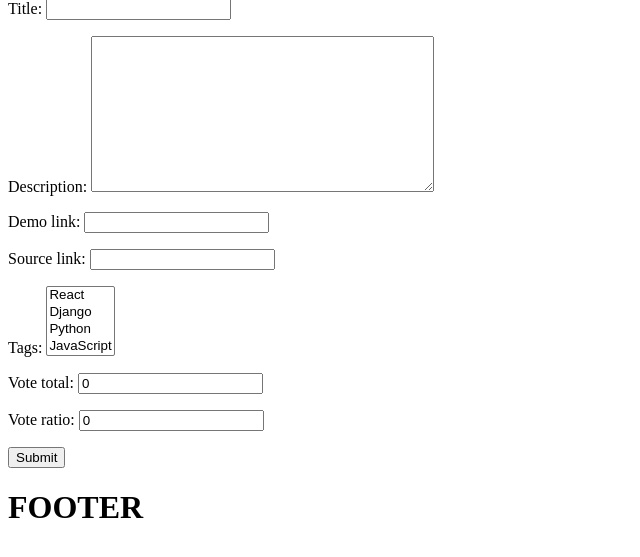
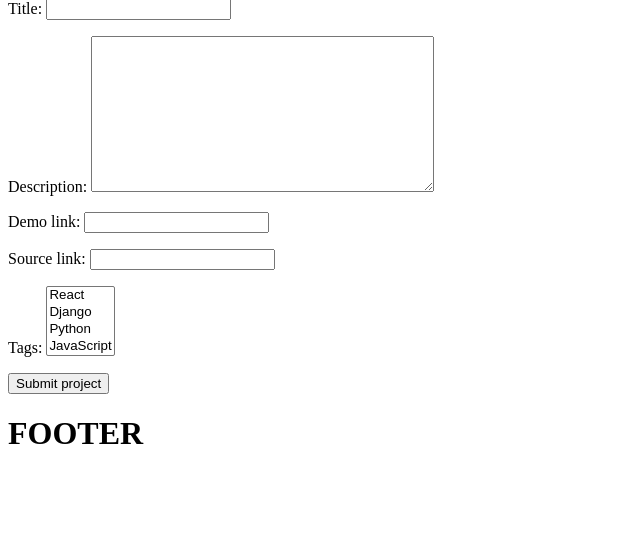
Before and after one commit to FullQuest/DjangoLearning, a Django app: page /create-project/ in a window 1280 px wide. Shown: the part 189-746 px from the top of the page, without its empty margins (0-640 px from the left). Run offline with Django 4.2, Linux system fonts and the light colour scheme; data comes from the database, SQL or seed files in the repository; both versions use the stored data as it was after the commit.

Commit message:
Added edit and delete methods into TUTORIAL project

```diff
--- a/devsearch/projects/forms.py
+++ b/devsearch/projects/forms.py
@@ -4,4 +4,4 @@ from .models import Project
 class ProjectForm(ModelForm):
     class Meta:
         model = Project
-        fields   = '__all__'
+        fields   = ['title', 'description', 'demo_link', 'source_link', 'tags']
--- a/devsearch/projects/templates/projects/project_form.html
+++ b/devsearch/projects/templates/projects/project_form.html
@@ -3,10 +3,10 @@
 
 <h1>Project form</h1>
 
-<form method="POST">
+<form action="" method="POST">
     {% csrf_token %}
     {{form.as_p}}
-    <input type="submit">
+    <input type="submit" value='Submit project'>
 </form>
 
 {% endblock %}
--- a/devsearch/projects/templates/projects/projects.html
+++ b/devsearch/projects/templates/projects/projects.html
@@ -16,20 +16,22 @@
 <table border="2px">
     <tr>
 
-        <th>ID</th>
         <th>Project</th>
         <th>Prositive votes</th>
         <th>Ratio</th>
         <th>Date created</th>
+        <th></th>
+        <th></th>
     </tr>
 
     {% for project in projects %}
         <tr>
-            <td>{{project.id}}</td>
             <td><a href="{% url 'project' project.id %}">{{project.title}}</a></td>
             <td>{{project.vote_ratio}}%</td>
             <td>{{project.vote_total}}</td>
             <td>{{project.created}}</td>
+            <td><a href="{% url 'update-project' project.id %}">Edit</a></td>
+            <td><a href="{% url 'delete-project' project.id %}">Delete</a></td>
         </tr>
     {% endfor %}
 
--- a/devsearch/projects/urls.py
+++ b/devsearch/projects/urls.py
@@ -7,5 +7,9 @@ urlpatterns = [
     path('', views.projects, name='projects'),
     path('project/<str:pk>/', views.project, name='project'),
 
-    path('create-project/', views.createProject, name="create-project")
+    path('create-project/', views.createProject, name="create-project"),
+
+    path('update-project/<str:pk>/', views.updateProject, name="update-project"),
+
+    path('delete-project/<str:pk>/', views.deleteProject, name="delete-project"),
 ]
--- a/devsearch/projects/views.py
+++ b/devsearch/projects/views.py
@@ -1,7 +1,8 @@
-from django.shortcuts import render
+from django.shortcuts import render, redirect
 from django.http import HttpResponse
 from .models import Project
 from .forms import ProjectForm
+
 
 def projects(request):
     projects = Project.objects.all()  # pylint: disable=maybe-no-member
@@ -16,5 +17,40 @@ def project(request, pk):
 
 def createProject(request):
     form = ProjectForm()
+
+    if request.method == 'POST':
+        form = ProjectForm(request.POST)
+        if form.is_valid():
+            form.save()
+            return redirect('projects')
+        # print(request.POST)
+
     context = {'form': form}
     return render(request, "projects/project_form.html", context)
+
+
+def updateProject(request, pk):
+    project = Project.objects.get(id=pk)
+    form = ProjectForm(instance=project)
+
+    if request.method == 'POST':
+        form = ProjectForm(request.POST, instance=project)
+
+        if form.is_valid():
+            form.save()
+            return redirect('projects')
+        # print(request.POST)
+
+    context = {'form': form}
+    return render(request, "projects/project_form.html", context)
+
+
+def deleteProject(request, pk):
+    project = Project.objects.get(id=pk)
+
+    if request.method == 'POST':
+        project.delete()
+        return redirect('projects')
+
+    context = {'object': project}
+    return render(request, 'projects/delete_template.html', context)
```
Also changed, not shown: devsearch/projects/templates/projects/delete_template.html (added, +27 -0 lines), devsearch/db.sqlite3.
